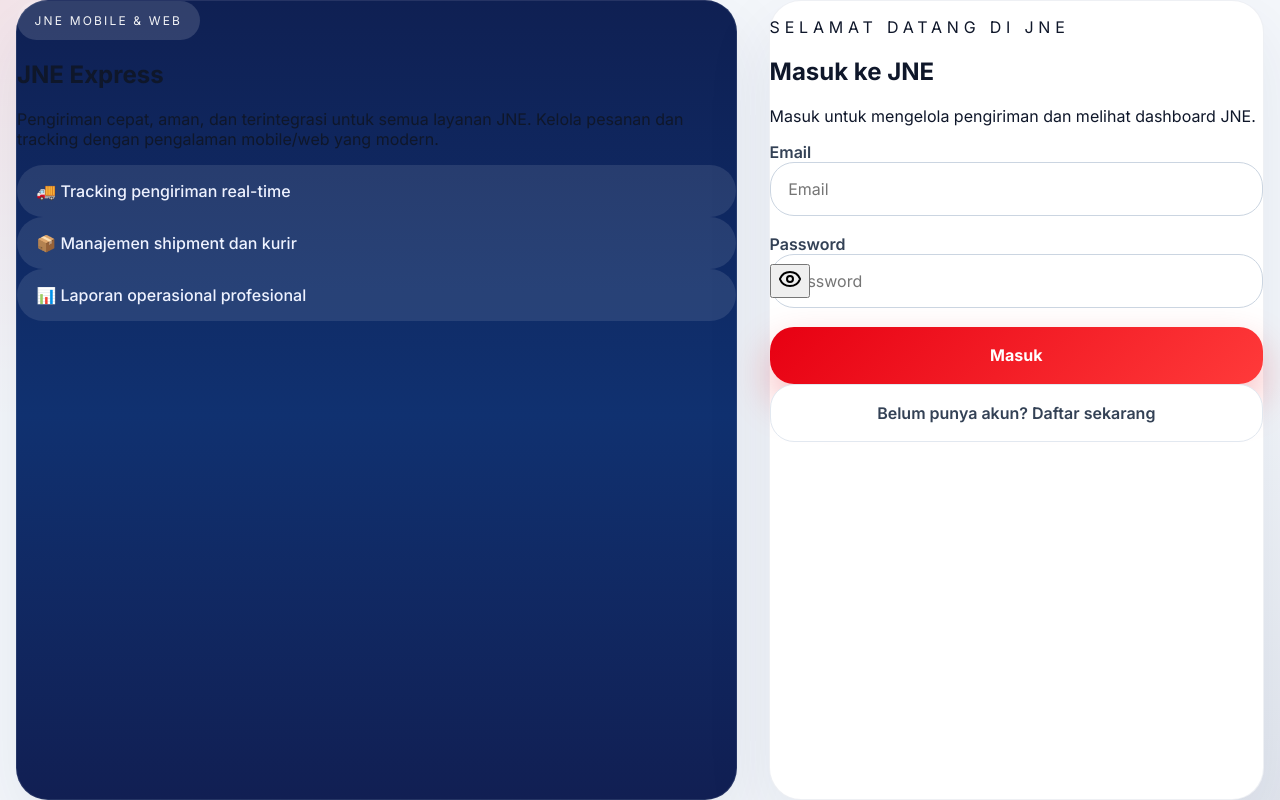
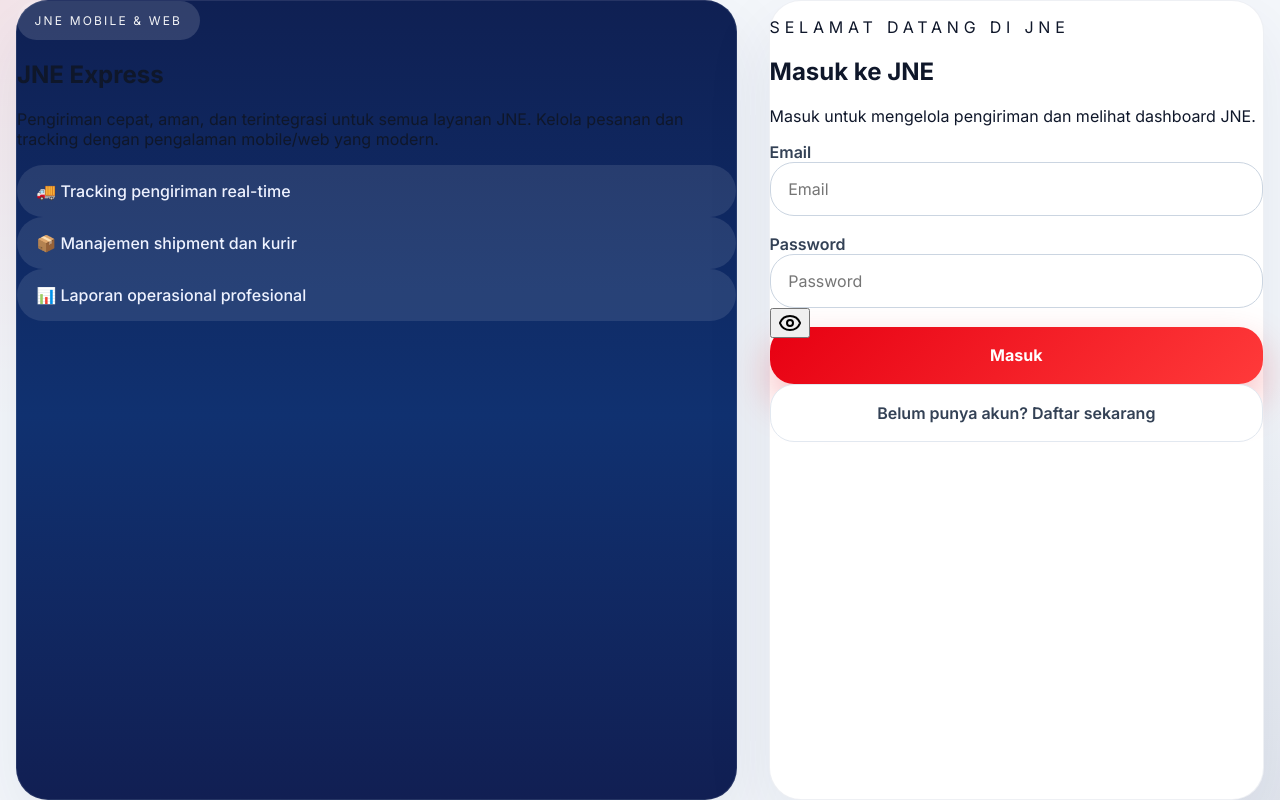
Before and after one commit to QikakimJ/frontend, a Next.js app: page / in a window 1280 px wide. Built offline with nearby package versions, Linux system fonts and the light colour scheme.

Commit message:
fix: Position eye icon properly in right corner inside password field like standard apps

```diff
--- a/components/ui/PasswordInput.tsx
+++ b/components/ui/PasswordInput.tsx
@@ -19,18 +19,18 @@
   const [showPassword, setShowPassword] = useState(false);
 
   return (
-    <div className="relative flex items-center">
+    <div className="relative w-full">
       <input
         type={showPassword ? "text" : "password"}
         placeholder={placeholder}
-        className={`${className} pr-12`}
+        className={`${className} pr-14`}
         value={value}
         onChange={onChange}
       />
       <button
         type="button"
         onClick={() => setShowPassword(!showPassword)}
-        className="absolute right-4 text-slate-500 hover:text-slate-700 transition-colors p-1"
+        className="absolute right-0 top-0 bottom-0 flex items-center justify-center px-4 text-slate-500 hover:text-slate-700 transition-colors"
         aria-label={showPassword ? "Sembunyikan password" : "Tampilkan password"}
       >
         {showPassword ? (
```
